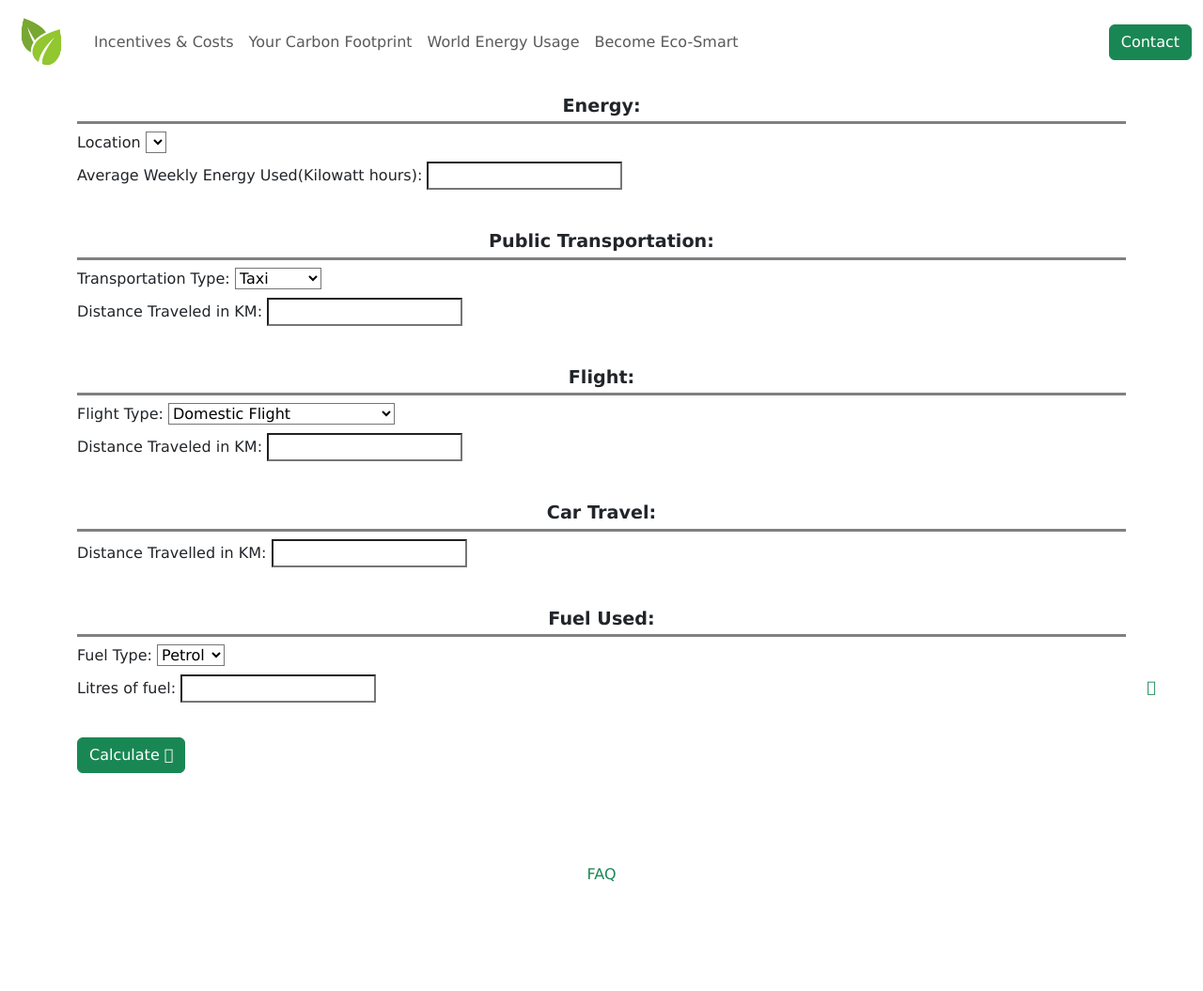
After one commit to mkmkaksl/EarthFirst, a Django app: page /footprint in a window 1280 px wide. The commit adds this page. Shown: the whole page at 94% size. Run offline with Django 4.2, Linux system fonts and the light colour scheme; lists and menus that the app fills with data are empty; parts of the project's set-up code (start-up, migrations or seed data) failed here and were passed over; some libraries are stand-ins or nearby versions.

Commit message:
Started on Carbon Footprint Calculator

```diff
--- a/EarthFirst/settings.py
+++ b/EarthFirst/settings.py
@@ -27,7 +27,8 @@ SECRET_KEY = 'django-insecure-i=way&j-q(_^2)es@vx^40ktv)$%7diqmvw08!(o$+ig6kl^eh
 DEBUG = True
 
 ALLOWED_HOSTS = [
-    'manojk.pythonanywhere.com'
+    'manojk.pythonanywhere.com',
+    '127.0.0.1'
 ]
 
 
@@ -35,7 +36,6 @@ ALLOWED_HOSTS = [
 
 INSTALLED_APPS = [
     'greenClean',
-    'fontawesomefree',
     'django.contrib.admin',
     'django.contrib.auth',
     'django.contrib.contenttypes',
--- a/greenClean/static/greenClean/styles.css
+++ b/greenClean/static/greenClean/styles.css
@@ -156,6 +156,32 @@ header {
    place-items: end;
 }
 
+/* Calculator Page */
+
+form {
+   position: relative;
+}
+
+.form-section {
+   margin: 0.3em 0 2em 0;
+}
+.form-header {
+   font-size: 1.2rem;
+   border-bottom: 3px solid gray;
+   font-weight: bold;
+   padding: 0.3em;
+   text-align: center;
+}
+
+form .active-header {
+   background-color: rgba(97, 255, 97, 0.8);
+   border-radius: 10px 10px 0 0;
+   width: 100%;
+   position: absolute;
+   z-index: -1;
+   transition: top linear 50ms;
+}
+
 
 /* General Classes */
 .flex-center {
@@ -180,7 +206,7 @@ header {
 
 /*footer*/
 #body-container {
-   height: 100vh;
+   height: 100dvh;
 }
 
 #footer {
--- /dev/null
+++ b/greenClean/templates/greenClean/carbonFootprint.html
@@ -0,0 +1,135 @@
+{% extends 'greenClean/layout.html' %}
+
+{% block title %}Your Carbon Footprint{% endblock %}
+{% block metaDescription %}Calculate your carbon footprint using our calculator!{% endblock %}
+{% block metaKeywords %}{% endblock %}
+
+{% block body %}
+
+    <form action="/footprint" method="POST">
+        {% csrf_token %}
+
+        <!-- {% for field in form %}
+                <div class="form-field">
+                    <label class="form-label" for="{{ field.auto_id }}">{{ field.label }}</label>
+                    {{ field }}
+                </div>
+        {% endfor %} -->
+
+        <div class="active-header"></div>
+
+        <div class="form-section">
+            <h3 class="form-header">Energy:</h3>
+            <div class="form-field-container">
+                {% for field in energyForm %}
+                        <div class="form-field">
+                            <label class="form-label" for="{{ field.auto_id }}">{{ field.label }}</label>
+                            {{ field }}
+                        </div>
+                {% endfor %}
+                <div class="carbon-footprint" id="energy_co2"></div>
+            </div>
+        </div>
+
+        <div class="form-section">
+            <h3 class="form-header">Public Transportation:</h3>
+            <div class="form-field-container">
+                {% for field in transportForm %}
+                        <div class="form-field">
+                            <label class="form-label" for="{{ field.auto_id }}">{{ field.label }}</label>
+                            {{ field }}
+                        </div>
+                {% endfor %}
+            </div>
+        </div>
+
+
+        <div class="form-section">
+            <h3 class="form-header">Flight:</h3>
+            <div class="form-field-container">
+                {% for field in flightForm %}
+                        <div class="form-field">
+                            <label class="form-label" for="{{ field.auto_id }}">{{ field.label }}</label>
+                            {{ field }}
+                        </div>
+                {% endfor %}
+            </div>
+        </div>
+
+
+        <div class="form-section">
+            <h3 class="form-header">Car Travel:</h3>
+            <div class="form-field-container">
+                {% for field in carForm %}
+                        <div class="form-field">
+                            <label class="form-label" for="{{ field.auto_id }}">{{ field.label }}</label>
+                            {{ field }}
+                        </div>
+                {% endfor %}
+
+            </div>
+        </div>
+
+
+        <div class="form-section">
+            <h3 class="form-header">Fuel Used:</h3>
+            <div class="form-field-container">
+                {% for field in fuelForm %}
+                        <div class="form-field">
+                            <label class="form-label" for="{{ field.auto_id }}">{{ field.label }}</label>
+                            {{ field }}
+                        </div>
+                {% endfor %}
+            </div>
+        </div>
+
+        <div class="submit-btn">
+            <button class="btn btn-success" type="submit">Calculate <i class="fa-solid fa-caret-right"></i></button>
+        </div>
+    </form>
+
+
+    <script>
+        document.addEventListener("DOMContentLoaded", () => {
+            let allFormSections = document.querySelectorAll(".form-section");
+            let allFormHeaders = document.querySelectorAll(".form-header")
+            let activeHeader = document.querySelector(".active-header")
+
+            let carbonFootprints = document.querySelector(".carbon-footprint")
+            const elec_country = document.querySelector("#id_location")
+            const elec_usage = document.querySelector("#id_energy")
+            const elec_carbon_footprint = document.querySelector("#energy_co2")
+
+            let carbonIntensities = '{{ elec_intensities | safe }}';
+            let carbonIntensitiesObject = JSON.parse(carbonIntensities);
+
+            let emissionFactor = carbonIntensitiesObject[elec_country.value]
+
+            elec_country.addEventListener('change', () => {
+                emissionFactor = carbonIntensitiesObject[elec_country.value];
+                if (elec_usage.value != 0) {
+                    elec_carbon_footprint.innerHTML = (emissionFactor * elec_usage.value) + " gCO<sub>2</sub>"
+                }
+            })
+            elec_usage.addEventListener("input", () => {
+                elec_carbon_footprint.innerHTML = (emissionFactor * elec_usage.value) + " gCO<sub>2</sub>"
+            })
+
+
+            allFormSections.forEach((x, idx) => {
+                x.addEventListener("focusin", () => {
+                    activeHeader.style.height = allFormHeaders[idx].offsetHeight + "px";
+                    activeHeader.style.top = allFormHeaders[idx].offsetTop + "px";
+                })
+                x.addEventListener("focusout", () => {
+                    activeHeader.style.height = 0;
+                })
+
+
+            })
+
+        })
+
+    </script>
+
+{% endblock %}
--- a/greenClean/templates/greenClean/layout.html
+++ b/greenClean/templates/greenClean/layout.html
@@ -12,7 +12,8 @@
     <title>Green Clean: {% block title %}{% endblock %}</title>
     <link rel="icon" href="{% static 'greenClean/images/logo-nobg.png' %}">
     <link rel="stylesheet" href="{% static 'greenClean/styles.css' %}">
-    <script src="{% static 'fontawesomefree/js/all.min.js' %}" defer></script>
+    <link rel="stylesheet" href="{% static 'greenClean/fontawesome/css/all.min.css' %}">
+    <script src="{% static 'greenClean/fontawesome/js/all.min.js' %}" defer></script>
     <link rel="stylesheet" href="https://cdn.jsdelivr.net/npm/bootstrap@5.3.2/dist/css/bootstrap.min.css">
 </head>
 <body>
@@ -30,7 +31,7 @@
                         <a class="nav-link" href="">Incentives & Costs</a>
                     </li>
                     <li class="nav-item">
-                        <a class="nav-link" href="">Your Carbon Footprint</a>
+                        <a class="nav-link" href="/footprint">Your Carbon Footprint</a>
                     </li>
                     <li class="nav-item">
                     <a class="nav-link" href="/map">World Energy Usage</a>
--- a/greenClean/templates/greenClean/map.html
+++ b/greenClean/templates/greenClean/map.html
@@ -1,6 +1,6 @@
 {% extends "greenClean/layout.html" %}
 
-{% block title %}Map{% endblock %}
+{% block title %}Energy Usage Around The World{% endblock %}
 {% block metaDescription %}Energy Usage Around the World{% endblock %}
 {% block metaKeywords %}{% endblock %}
 
--- a/greenClean/urls.py
+++ b/greenClean/urls.py
@@ -5,5 +5,6 @@ from . import views
 urlpatterns = [
     path("", views.index, name="index"),
     path("map", views.map, name="map"),
-    path("tips", views.tips, name="tips")
+    path("tips", views.tips, name="tips"),
+    path("footprint", views.footprintCalculator, name="footprintCalculator")
 ]
--- a/greenClean/views.py
+++ b/greenClean/views.py
@@ -3,6 +3,7 @@ from django.http import HttpResponseRedirect
 from django.urls import reverse
 from django.contrib.staticfiles import finders
 from django.conf import settings
+from django.core.files.storage import default_storage
 from django import forms
 
 # for map visualization
@@ -17,8 +18,10 @@ import plotly.graph_objs as go
 from plotly.subplots import make_subplots
 from plotly.offline import download_plotlyjs, init_notebook_mode, plot, iplot
 
-worldData = requests.get("https://energy-data.netlify.app/").text
-world_csv = pd.read_csv(StringIO(worldData))
+
+worldData = default_storage.path("energyData.csv")
+# world_csv = pd.read_csv(StringIO(worldData))
+world_csv = pd.read_csv(worldData)
 #data cleaning
 world_csv = world_csv.drop('gdp', axis=1) #remove gdp column
 world_csv = world_csv.drop('population', axis=1) #remove population column
@@ -27,6 +30,17 @@ country_sorted = world_csv.groupby(['country', 'year']).sum().reset_index().sort
 
 maxYear = max(country_sorted["year"])
 minYear = min(country_sorted["year"])
+
+mask = world_csv["year"].astype(int) == 2022 # world_csv is not sorted by year so i'm using that rather than country_sorted
+latestCountries = (world_csv.loc[mask])
+elec_intensity = latestCountries.dropna(subset=['carbon_intensity_elec'])
+
+# Mapping every country to it's carbon intensity of electricity value
+elec_intensities_dict = pd.Series(elec_intensity["carbon_intensity_elec"].values, index=elec_intensity["country"]).to_dict()
+
+elec_intensities_str = str(elec_intensities_dict).replace("'", '\"')
+
+print(elec_intensities_str)
 
 # Mapping choice to it's visual text for select field
 categories = [
@@ -62,17 +76,62 @@ class MapForm(forms.Form):
     year = forms.IntegerField(label="Year", required=True, initial=maxYear, min_value=minYear, max_value=maxYear, widget=forms.TextInput(attrs={"class": "form-control"}))
     category = forms.CharField(widget=forms.Select(choices=categories, attrs={"class": "form-select"}))
 
+class EnergyForm(forms.Form):
+    #Energy Section
+    # locations = [
+    #     ("USA", "USA"),
+    #     ("Canada", "Canada"),
+    #     ("UK", "United Kingdom"),
+    #     ("Europe", "Europe"),
+    #     ("Africa", "Africa"),
+    #     ("LatinAmerica", "Latin America"),
+    #     ("MiddleEast", "Middle East"),
+    #     ("OtherCountry", "Other")
+    # ]
+    countries = elec_intensity["country"]
+    locations = [(country, country) for country in countries]
+
+    location = forms.CharField(widget=forms.Select(choices=locations))
+    energy = forms.FloatField(label="Average Weekly Energy Used(Kilowatt hours): ")
+
+class TransportationForm(forms.Form):
+    #Public Transportation
+    transport_types = [
+        ("Taxi", "Taxi"),
+        ("ClassicBus", "Bus"),
+        ("Coach", "Coach"),
+        ("Subway", "Train"),
+        ("LightRail", "LightRail")
+    ]
+    transport_type = forms.CharField(widget=forms.Select(choices=transport_types), label="Transportation Type: ")
+    distance = forms.FloatField(label="Distance Traveled in KM: ")
+
+class FlightForm(forms.Form):
+    #Flight
+    flight_types = [
+        ("DomesticFlight", "Domestic Flight"),
+        ("ShortEconomyClassFlight", "Short Economy Class Flight"),
+        ("ShortBusinessClassFlight", "Short Business Class Flight"),
+        ("LongEconomyClassFlight", "Long Economy Class Flight"),
+        ("LongBusinessClassFlight", "Long Business Class Flight"),
+    ]
+    flight_type = forms.CharField(widget=forms.Select(choices=flight_types), label="Flight Type: ")
+    flight_dist = forms.FloatField(label="Distance Traveled in KM: ")
+
+class CarForm(forms.Form):
+    #Car
+    car_dist = forms.FloatField(label="Distance Travelled in KM: ")
+
+class FuelForm(forms.Form):
+    #Fuel
+    fuel_type = forms.CharField(widget=forms.Select(choices=[("Petrol", "Petrol"), ("Diesel", "Diesel")]), label="Fuel Type: ")
+    fuel_amount = forms.FloatField(label="Litres of fuel: ")
+
+
+
 # Create your views here.
 def index(request):
     return render(request, "greenClean/index.html")
-
-# def mapForm(request):
-
-#     form = MapForm()
-
-#     return render(request, "greenClean/map.html", {
-#         "form": form,
-#     })
 
 def map(request):
     if request.method == "POST":
@@ -144,5 +203,22 @@ def map(request):
         "year": year,
     })
 
+def footprintCalculator(request):
+
+    energyForm = EnergyForm()
+    transportForm = TransportationForm()
+    flightForm = FlightForm()
+    carForm = CarForm()
+    fuelForm = FuelForm()
+
+    return render(request, "greenClean/carbonFootprint.html", {
+        "energyForm": energyForm,
+        "transportForm": transportForm,
+        "flightForm": flightForm,
+        "carForm": carForm,
+        "fuelForm": fuelForm,
+        "elec_intensities": elec_intensities_str
+    })
+
 def tips(request):
     return render(request, "greenClean/tips.html")
```
Also changed, not shown: 4 other files.
